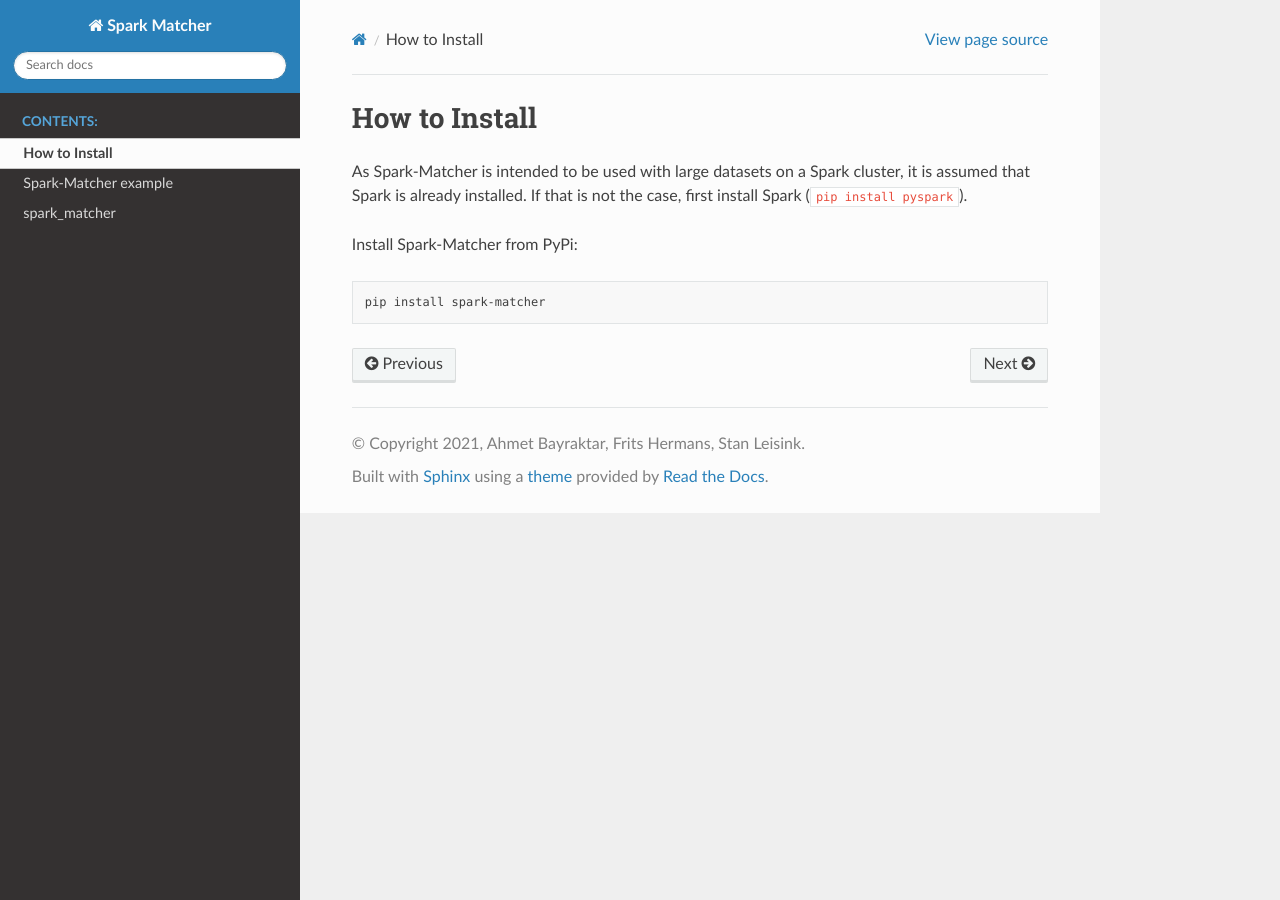
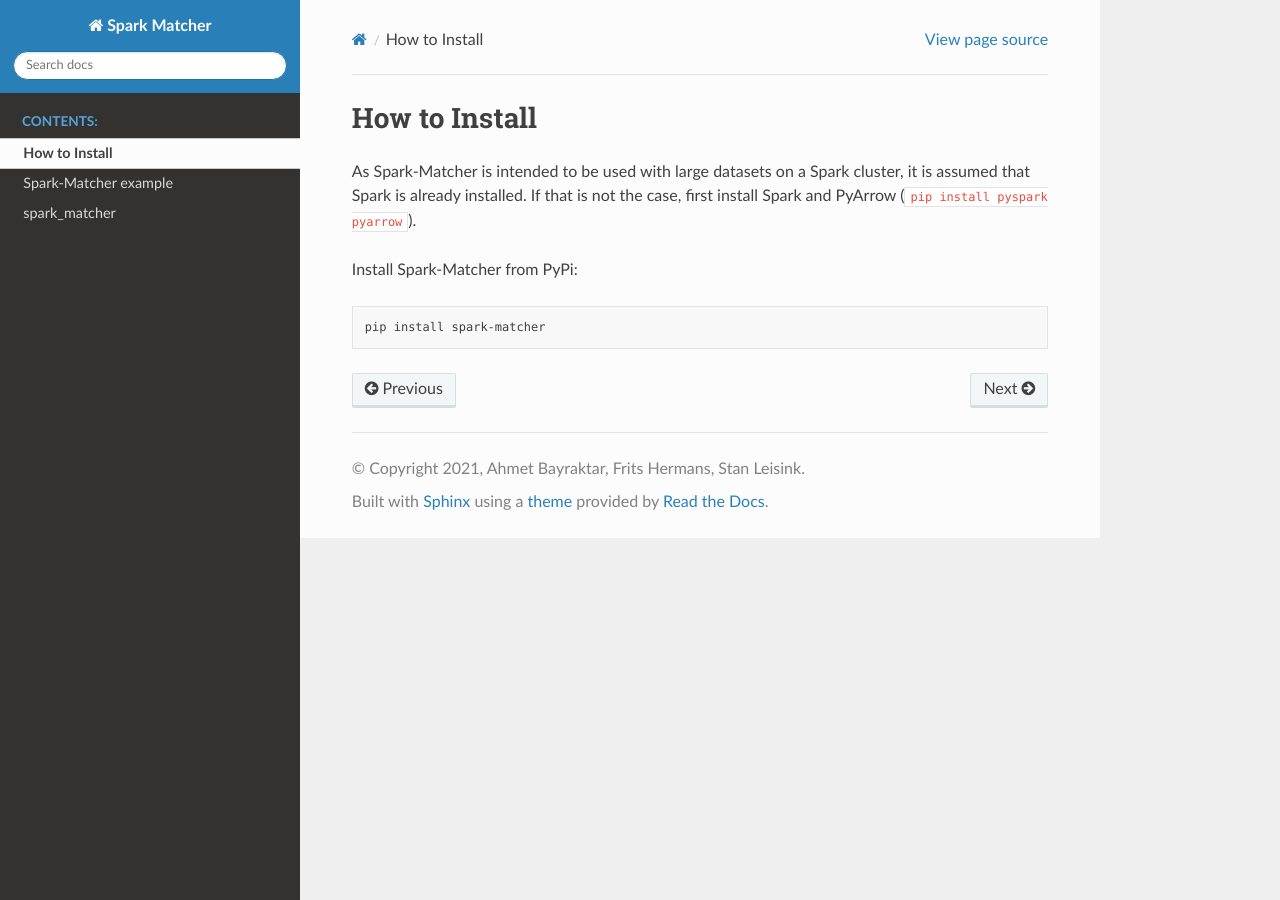
Before and after one commit to ing-bank/spark-matcher, a Sphinx documentation site: the page built from docs/source/installation_guide.rst, in a window 1280 px wide. Built offline with Sphinx 7.4.7 and the Read the Docs theme 2.0.0, drawn with Linux system fonts in a browser that asks for light colours; pages that are not in the unit, such as notebooks, are missing from menus.

Commit message:
adds pyarrow to installation instructions

```diff
--- a/docs/source/installation_guide.rst
+++ b/docs/source/installation_guide.rst
@@ -2,7 +2,7 @@ How to Install
 **************
 
 As Spark-Matcher is intended to be used with large datasets on a Spark cluster, it is assumed that Spark is already
-installed. If that is not the case, first install Spark (:code:`pip install pyspark`).
+installed. If that is not the case, first install Spark and PyArrow (:code:`pip install pyspark pyarrow`).
 
 Install Spark-Matcher from PyPi:
 
```
Also changed, not shown: README.md (+1 -1 lines).
